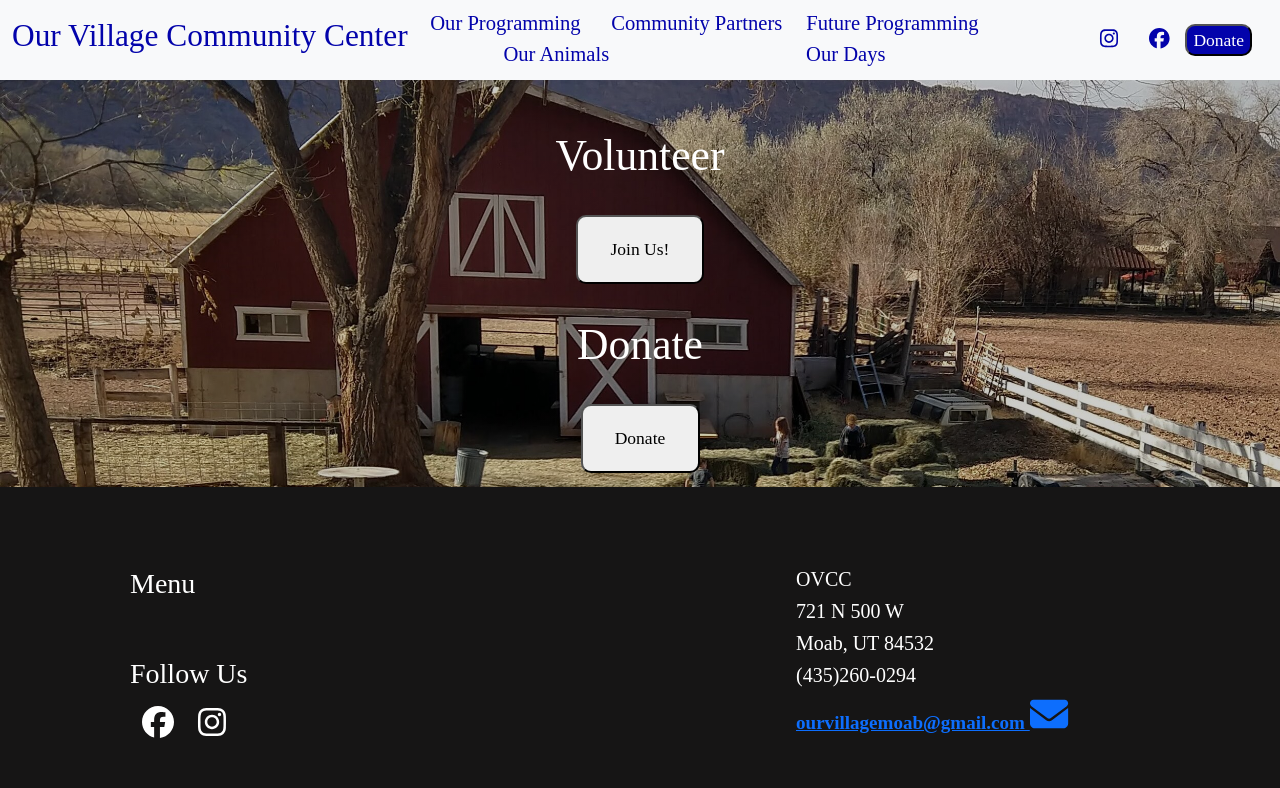
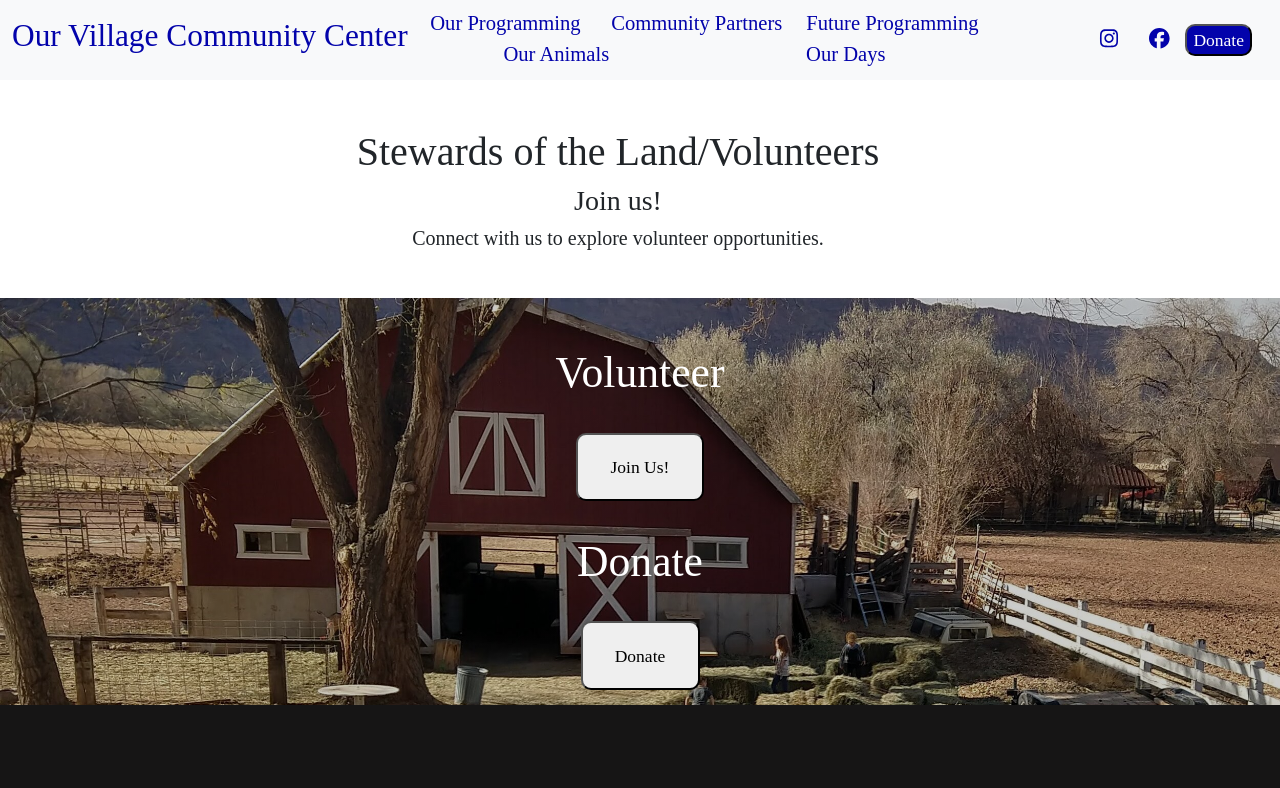
Before and after one commit to Sheilabob/OurVillageCopy, a React (Create React App) app: page /volunteer in a window 1280 px wide. Shown: the top 788 px of the page. Built offline with nearby package versions, Linux system fonts and the light colour scheme.

Commit message:
set up link for volunteer form page

```diff
--- a/src/App.js
+++ b/src/App.js
@@ -15,6 +15,8 @@ import HomeVolunteerHero from "./Components/HomeVolunteerHero";
 import FutureProgramsPage from "./Pages/FutureProgramsPage";
 import OurAnimalsPage from "./Pages/OurAnimalsPage";
 import OurDaysPage from "./Pages/OurDaysPage";
+import VolunteerFormPage from "./Pages/VolunteerFormPage";
+
 
 
 function App() {
@@ -35,6 +37,7 @@ useLayoutEffect(() => {
               <Route path="/futurePrograms" element={<FutureProgramsPage />} />
               <Route path="/ourAnimals" element={<OurAnimalsPage />} />
               <Route path="/ourDays" element={<OurDaysPage />} />
+              <Route path="/volunteer" element={<VolunteerFormPage />} />
 
             </Route>
           </Routes>
--- a/src/Components/HomeVolunteerHero.js
+++ b/src/Components/HomeVolunteerHero.js
@@ -1,5 +1,6 @@
 import React from "react";
 import { Container, Row, Col } from 'react-bootstrap';
+import { NavLink } from "react-router-dom";
 
 export default function HomeVolunteerHero() {
     return (
@@ -7,7 +8,7 @@ export default function HomeVolunteerHero() {
         <Row>
           <Col>
             <h2 className="homehero-volunteer-title"><strong>Volunteer</strong></h2>
-            <button className="ov-buttons">Join Us!</button>
+            <NavLink to="/volunteer"><button className="ov-buttons">Join Us!</button></NavLink>
             <h2 className="homehero-volunteer-title"><strong>Donate</strong></h2>
             <button className="ov-buttons">Donate</button>
           </Col>
--- /dev/null
+++ b/src/Components/VolunteerForm.js
@@ -0,0 +1,13 @@
+import React from "react";
+import { Container, Row, Col } from "react-bootstrap";
+
+
+export default function VolunteerForm() {
+    return (
+        <Container className="m-5">
+            <h1>Stewards of the Land/Volunteers</h1>
+            <h3>Join us!</h3>
+            <h5>Connect with us to explore volunteer opportunities.</h5>
+        </Container>
+    )
+}
--- /dev/null
+++ b/src/Pages/VolunteerFormPage.js
@@ -0,0 +1,21 @@
+import React, { useLayoutEffect} from 'react';
+import VolunteerForm from '../Components/VolunteerForm';
+
+
+
+
+export default function VolunteerFormPage() {
+
+    useLayoutEffect(() => {
+        window.scrollTo(0, 0)
+    });
+
+    return (
+        <>
+
+            <VolunteerForm />
+
+
+        </>
+    );
+}
```
